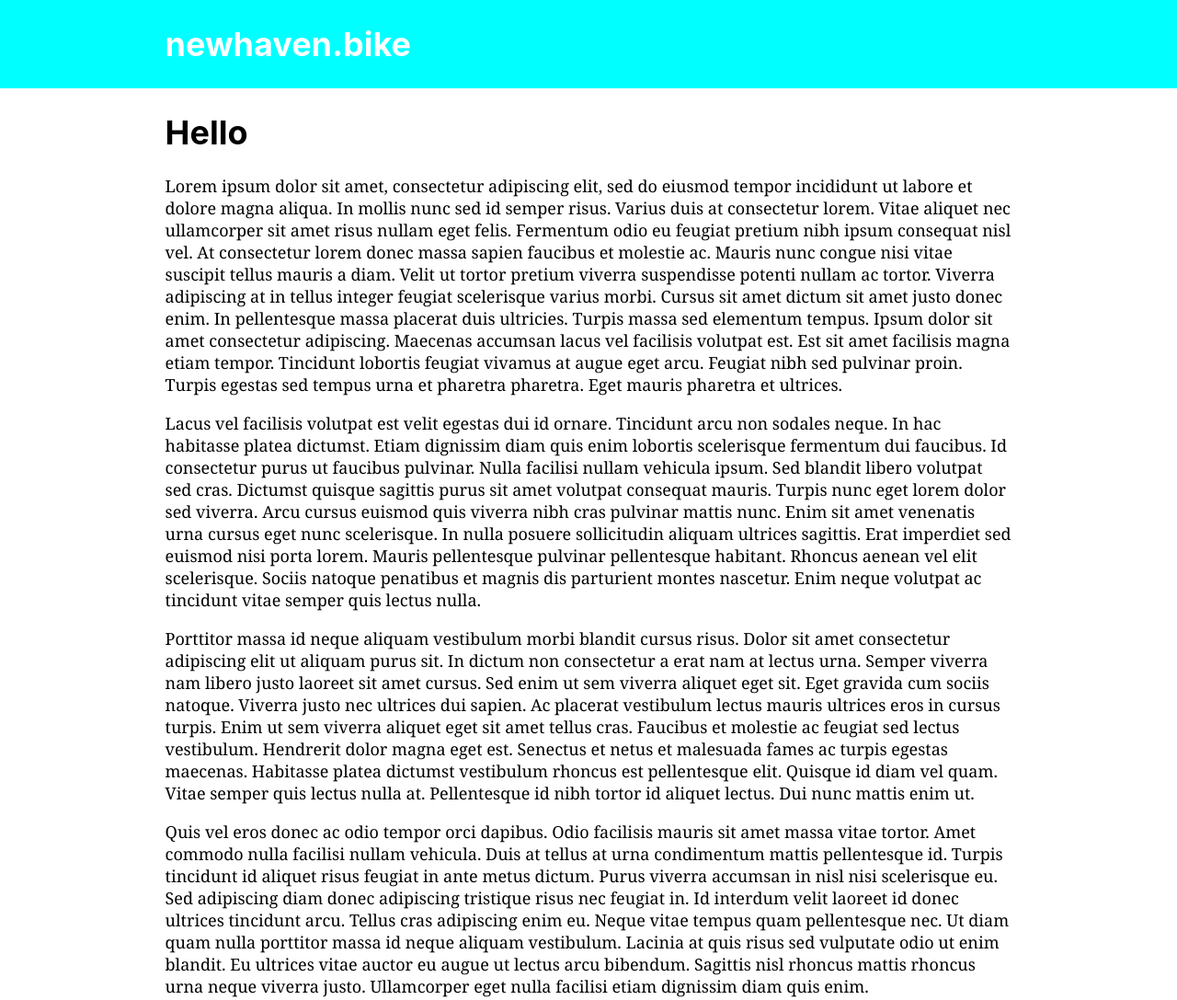
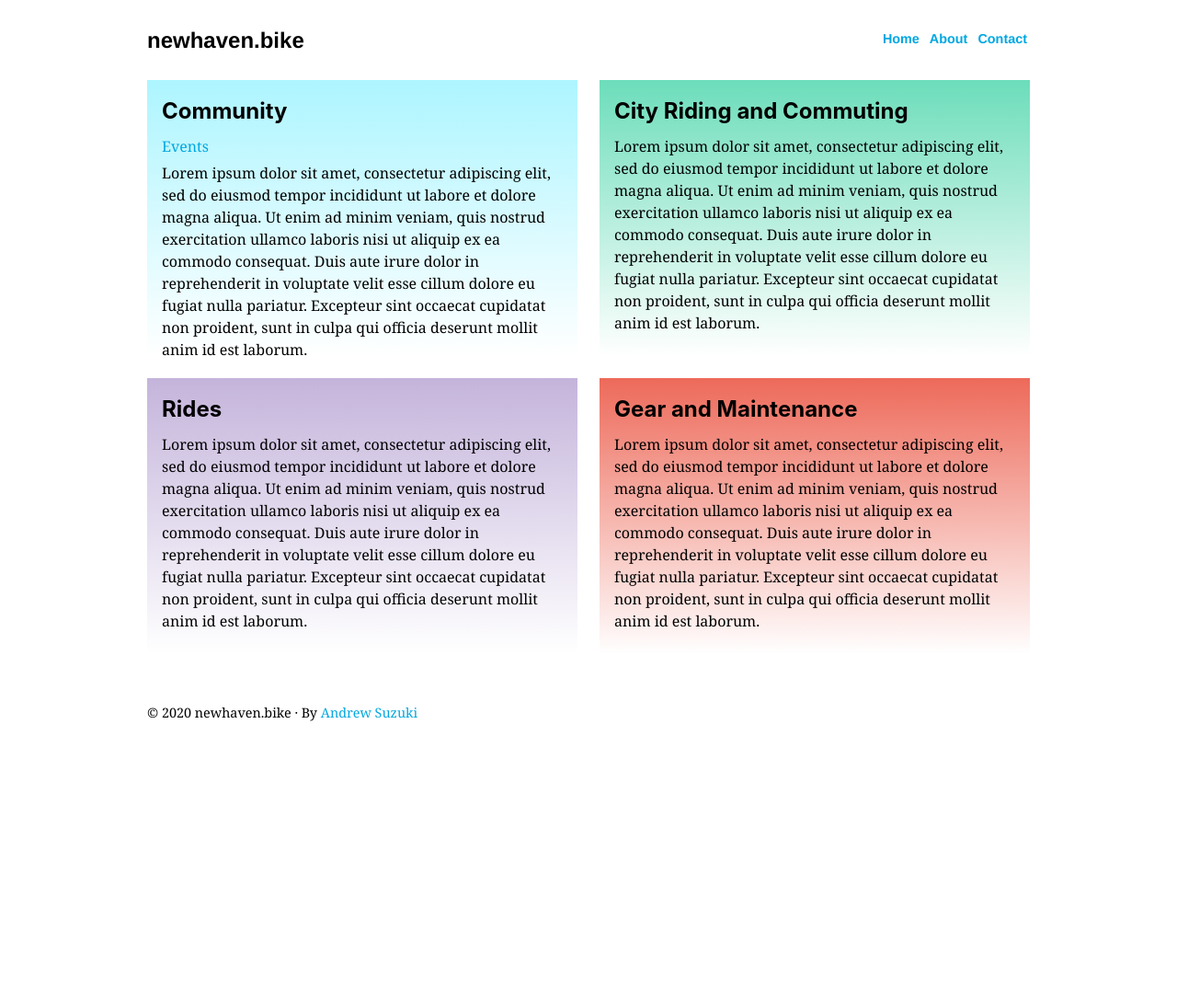
Before and after one commit to andrewsuzuki/newhaven.bike, a Gatsby site: page / in a window 1280 px wide. Shown: the top 1087 px of the page at 92% size. After the commit the page ends 800 px from the top, so only its background shows below. Built offline with nearby package versions, Linux system fonts and the light colour scheme; Gatsby itself is replaced by a stand-in of ours.

Commit message:
wireframe; basic gatsby plugins; card PoC

```diff
--- a/package.json
+++ b/package.json
@@ -7,8 +7,11 @@
   "dependencies": {
     "gatsby": "^2.19.7",
     "gatsby-image": "^2.2.39",
+    "gatsby-plugin-catch-links": "^2.1.25",
     "gatsby-plugin-manifest": "^2.2.39",
+    "gatsby-plugin-nprogress": "^2.1.19",
     "gatsby-plugin-react-helmet": "^3.1.21",
+    "gatsby-plugin-remove-trailing-slashes": "^2.1.21",
     "gatsby-plugin-sass": "^2.1.28",
     "gatsby-plugin-sharp": "^2.4.3",
     "gatsby-source-filesystem": "^2.1.46",
--- a/src/components/header.js
+++ b/src/components/header.js
@@ -3,31 +3,31 @@ import PropTypes from "prop-types"
 import React from "react"
 
 const Header = ({ siteTitle }) => (
-  <header
-    style={{
-      background: `cyan`,
-      marginBottom: `1.45rem`,
-    }}
-  >
-    <div
-      style={{
-        margin: `0 auto`,
-        maxWidth: 960,
-        padding: `1.45rem 1.0875rem`,
-      }}
-    >
-      <h1 style={{ margin: 0 }}>
-        <Link
-          to="/"
-          style={{
-            color: `white`,
-            textDecoration: `none`,
-          }}
-        >
-          {siteTitle}
-        </Link>
+  <header className="header">
+    <div>
+      <h1 className="site-title">
+        <Link to="/">{siteTitle}</Link>
       </h1>
     </div>
+    <nav className="nav">
+      <ul>
+        <li>
+          <Link to="/" title="Home">
+            Home
+          </Link>
+        </li>
+        <li>
+          <Link to="/about" title="About">
+            About
+          </Link>
+        </li>
+        <li>
+          <Link to="/contact" title="Contact">
+            Contact
+          </Link>
+        </li>
+      </ul>
+    </nav>
   </header>
 )
 
--- a/src/components/layout.js
+++ b/src/components/layout.js
@@ -17,19 +17,18 @@ const Layout = ({ children }) => {
   `)
 
   return (
-    <>
-      <Header siteTitle={data.site.siteMetadata.title} />
-      <div
-        style={{
-          margin: `0 auto`,
-          maxWidth: 960,
-          padding: `0 1.0875rem 1.45rem`,
-        }}
-      >
-        <main>{children}</main>
-        <footer>©{new Date().getFullYear()}</footer>
+    <div className="wrapper">
+      <div className="sticky-push">
+        <Header siteTitle={data.site.siteMetadata.title} />
+        <main className="main">{children}</main>
       </div>
-    </>
+      <footer className="footer">
+        &copy; {new Date().getFullYear()} newhaven.bike &middot; By{" "}
+        <a href="https://andrewsuzuki.com" title="Andrew Suzuki">
+          Andrew Suzuki
+        </a>
+      </footer>
+    </div>
   )
 }
 
--- a/src/pages/index.js
+++ b/src/pages/index.js
@@ -7,81 +7,55 @@ import SEO from "../components/seo"
 const IndexPage = () => (
   <Layout>
     <SEO title="Home" />
-    <h1>Hello</h1>
-    <p>
-      Lorem ipsum dolor sit amet, consectetur adipiscing elit, sed do eiusmod
-      tempor incididunt ut labore et dolore magna aliqua. In mollis nunc sed id
-      semper risus. Varius duis at consectetur lorem. Vitae aliquet nec
-      ullamcorper sit amet risus nullam eget felis. Fermentum odio eu feugiat
-      pretium nibh ipsum consequat nisl vel. At consectetur lorem donec massa
-      sapien faucibus et molestie ac. Mauris nunc congue nisi vitae suscipit
-      tellus mauris a diam. Velit ut tortor pretium viverra suspendisse potenti
-      nullam ac tortor. Viverra adipiscing at in tellus integer feugiat
-      scelerisque varius morbi. Cursus sit amet dictum sit amet justo donec
-      enim. In pellentesque massa placerat duis ultricies. Turpis massa sed
-      elementum tempus. Ipsum dolor sit amet consectetur adipiscing. Maecenas
-      accumsan lacus vel facilisis volutpat est. Est sit amet facilisis magna
-      etiam tempor. Tincidunt lobortis feugiat vivamus at augue eget arcu.
-      Feugiat nibh sed pulvinar proin. Turpis egestas sed tempus urna et
-      pharetra pharetra. Eget mauris pharetra et ultrices.
-    </p>
-    <p>
-      Lacus vel facilisis volutpat est velit egestas dui id ornare. Tincidunt
-      arcu non sodales neque. In hac habitasse platea dictumst. Etiam dignissim
-      diam quis enim lobortis scelerisque fermentum dui faucibus. Id consectetur
-      purus ut faucibus pulvinar. Nulla facilisi nullam vehicula ipsum. Sed
-      blandit libero volutpat sed cras. Dictumst quisque sagittis purus sit amet
-      volutpat consequat mauris. Turpis nunc eget lorem dolor sed viverra. Arcu
-      cursus euismod quis viverra nibh cras pulvinar mattis nunc. Enim sit amet
-      venenatis urna cursus eget nunc scelerisque. In nulla posuere sollicitudin
-      aliquam ultrices sagittis. Erat imperdiet sed euismod nisi porta lorem.
-      Mauris pellentesque pulvinar pellentesque habitant. Rhoncus aenean vel
-      elit scelerisque. Sociis natoque penatibus et magnis dis parturient montes
-      nascetur. Enim neque volutpat ac tincidunt vitae semper quis lectus nulla.
-    </p>
-    <p>
-      Porttitor massa id neque aliquam vestibulum morbi blandit cursus risus.
-      Dolor sit amet consectetur adipiscing elit ut aliquam purus sit. In dictum
-      non consectetur a erat nam at lectus urna. Semper viverra nam libero justo
-      laoreet sit amet cursus. Sed enim ut sem viverra aliquet eget sit. Eget
-      gravida cum sociis natoque. Viverra justo nec ultrices dui sapien. Ac
-      placerat vestibulum lectus mauris ultrices eros in cursus turpis. Enim ut
-      sem viverra aliquet eget sit amet tellus cras. Faucibus et molestie ac
-      feugiat sed lectus vestibulum. Hendrerit dolor magna eget est. Senectus et
-      netus et malesuada fames ac turpis egestas maecenas. Habitasse platea
-      dictumst vestibulum rhoncus est pellentesque elit. Quisque id diam vel
-      quam. Vitae semper quis lectus nulla at. Pellentesque id nibh tortor id
-      aliquet lectus. Dui nunc mattis enim ut.
-    </p>
-    <p>
-      Quis vel eros donec ac odio tempor orci dapibus. Odio facilisis mauris sit
-      amet massa vitae tortor. Amet commodo nulla facilisi nullam vehicula. Duis
-      at tellus at urna condimentum mattis pellentesque id. Turpis tincidunt id
-      aliquet risus feugiat in ante metus dictum. Purus viverra accumsan in nisl
-      nisi scelerisque eu. Sed adipiscing diam donec adipiscing tristique risus
-      nec feugiat in. Id interdum velit laoreet id donec ultrices tincidunt
-      arcu. Tellus cras adipiscing enim eu. Neque vitae tempus quam pellentesque
-      nec. Ut diam quam nulla porttitor massa id neque aliquam vestibulum.
-      Lacinia at quis risus sed vulputate odio ut enim blandit. Eu ultrices
-      vitae auctor eu augue ut lectus arcu bibendum. Sagittis nisl rhoncus
-      mattis rhoncus urna neque viverra justo. Ullamcorper eget nulla facilisi
-      etiam dignissim diam quis enim.
-    </p>
-    <p>
-      Tortor consequat id porta nibh venenatis cras sed felis. Tincidunt augue
-      interdum velit euismod in pellentesque massa placerat. At tempor commodo
-      ullamcorper a lacus vestibulum. Augue mauris augue neque gravida in
-      fermentum. Orci porta non pulvinar neque laoreet suspendisse. Aliquam
-      nulla facilisi cras fermentum odio eu feugiat pretium. Et tortor at risus
-      viverra. Varius duis at consectetur lorem. Vulputate enim nulla aliquet
-      porttitor lacus luctus. Commodo sed egestas egestas fringilla phasellus
-      faucibus. Augue interdum velit euismod in pellentesque massa. Arcu felis
-      bibendum ut tristique et. Eget nullam non nisi est sit amet facilisis
-      magna etiam. Amet aliquam id diam maecenas.
-    </p>
-    <p>
-      <Link to="/page-2/">Go to page 2</Link>
-    </p>
+    <div className="hero-cards">
+      <div className="hero-card sky-blue">
+        <h2>Community</h2>
+        <p>
+          <Link to="/community/events" title="TODO">
+            Events
+          </Link>
+        </p>
+        <p>
+          Lorem ipsum dolor sit amet, consectetur adipiscing elit, sed do
+          eiusmod tempor incididunt ut labore et dolore magna aliqua. Ut enim ad
+          minim veniam, quis nostrud exercitation ullamco laboris nisi ut
+          aliquip ex ea commodo consequat. Duis aute irure dolor in
+          reprehenderit in voluptate velit esse cillum dolore eu fugiat nulla
+          pariatur. Excepteur sint occaecat cupidatat non proident, sunt in
+          culpa qui officia deserunt mollit anim id est laborum.
+        </p>
+      </div>
+      <div className="hero-card neon-green">
+        <h2>City Riding and Commuting</h2>
+        Lorem ipsum dolor sit amet, consectetur adipiscing elit, sed do eiusmod
+        tempor incididunt ut labore et dolore magna aliqua. Ut enim ad minim
+        veniam, quis nostrud exercitation ullamco laboris nisi ut aliquip ex ea
+        commodo consequat. Duis aute irure dolor in reprehenderit in voluptate
+        velit esse cillum dolore eu fugiat nulla pariatur. Excepteur sint
+        occaecat cupidatat non proident, sunt in culpa qui officia deserunt
+        mollit anim id est laborum.
+      </div>
+      <div className="hero-card purple">
+        <h2>Rides</h2>
+        Lorem ipsum dolor sit amet, consectetur adipiscing elit, sed do eiusmod
+        tempor incididunt ut labore et dolore magna aliqua. Ut enim ad minim
+        veniam, quis nostrud exercitation ullamco laboris nisi ut aliquip ex ea
+        commodo consequat. Duis aute irure dolor in reprehenderit in voluptate
+        velit esse cillum dolore eu fugiat nulla pariatur. Excepteur sint
+        occaecat cupidatat non proident, sunt in culpa qui officia deserunt
+        mollit anim id est laborum.
+      </div>
+      <div className="hero-card red">
+        <h2>Gear and Maintenance</h2>
+        Lorem ipsum dolor sit amet, consectetur adipiscing elit, sed do eiusmod
+        tempor incididunt ut labore et dolore magna aliqua. Ut enim ad minim
+        veniam, quis nostrud exercitation ullamco laboris nisi ut aliquip ex ea
+        commodo consequat. Duis aute irure dolor in reprehenderit in voluptate
+        velit esse cillum dolore eu fugiat nulla pariatur. Excepteur sint
+        occaecat cupidatat non proident, sunt in culpa qui officia deserunt
+        mollit anim id est laborum.
+      </div>
+    </div>
   </Layout>
 )
 
--- a/src/styles/layout.scss
+++ b/src/styles/layout.scss
@@ -1,12 +1,14 @@
 @import "./include-media.scss";
 
 $lightgray: rgb(221, 221, 221);
+// $link-color: #4A7763; // rgb(0, 0, 0);
+$link-color: #00a7e1;
 
 /* Reset */
 
 html {
   box-sizing: border-box;
-  font-size: 18px;
+  font-size: 16px;
 }
 
 *,
@@ -45,6 +47,15 @@ img {
 
 body {
   font-family: Georgia, "Times New Roman", Times, serif;
+}
+
+a {
+  color: $link-color;
+  text-decoration: none;
+
+  &:hover {
+    color: darken($link-color, 5);
+  }
 }
 
 h1,
@@ -97,17 +108,105 @@ p {
   margin: 1em 0;
 }
 
-.container {
+.wrapper {
   width: 100%;
+  height: 100vh;
+  display: flex;
+  flex-direction: column;
   padding: 0 15px;
 
-  @include media(">=mobile", "<tablet") {
-    padding: 0 44px;
-  }
-
-  @include media(">=tablet") {
-    width: 680px;
+  @include media(">=desktop") {
+    width: 960px;
     padding: 0;
     margin: 0 auto;
   }
+
+  .sticky-push {
+    flex: 1;
+  }
 }
+
+.header {
+  margin: 1.33rem 0 1.67rem;
+  display: flex;
+  justify-content: space-between;
+  align-items: center;
+
+  .site-title {
+    margin: 0;
+
+    a {
+      font-family: Helvetica, Arial, serif;
+      font-size: 1.5rem;
+      color: black;
+    }
+  }
+
+  .nav {
+    ul {
+      list-style: none;
+      display: flex;
+
+      li {
+        margin-left: 5px;
+
+        a {
+          font-family: Helvetica, Arial, serif;
+          font-weight: bold;
+          font-size: 0.9em;
+          padding: 3px;
+        }
+      }
+    }
+  }
+}
+
+.main {
+  line-height: 1.5;
+
+  // > *:last-child {
+  //   margin-bottom: 0;
+  // }
+}
+
+.footer {
+  margin: 1rem 0;
+  font-size: 0.9em;
+}
+
+.hero-cards {
+  display: grid;
+  grid-template-columns: 1fr 1fr;
+  grid-auto-rows: 300px;
+  gap: 1.5em;
+
+  .hero-card {
+    padding: 1em;
+    overflow: hidden;
+
+    &.sky-blue {
+      background: #ADF5FF;
+      background: linear-gradient(0deg, transparent 0%, #ADF5FF 100%);
+    }
+
+    &.neon-green {
+      background: #6CDDBA;
+      background: linear-gradient(0deg, transparent 0%, #6CDDBA 100%);
+    }
+
+    &.purple {
+      background: #C4B4DB;
+      background: linear-gradient(0deg, transparent 0%, #C4B4DB 100%);
+    }
+
+    &.red {
+      background: #ED6A5A;
+      background: linear-gradient(0deg, transparent 0%, #ED6A5A 100%);
+    }
+
+    h2, p {
+      margin-top: 0;
+      margin-bottom: 0.33em;
+    }
+  }
+}
```
Also changed, not shown: doc/plan.md (+18 -5 lines), gatsby-config.js (+9 -0 lines), src/pages/404.js (+10 -3 lines), src/pages/about.js (added, +14 -0 lines), src/pages/contact.js (added, +14 -0 lines), src/pages/page-2.js (deleted, +0 -18 lines), 1 other file.
